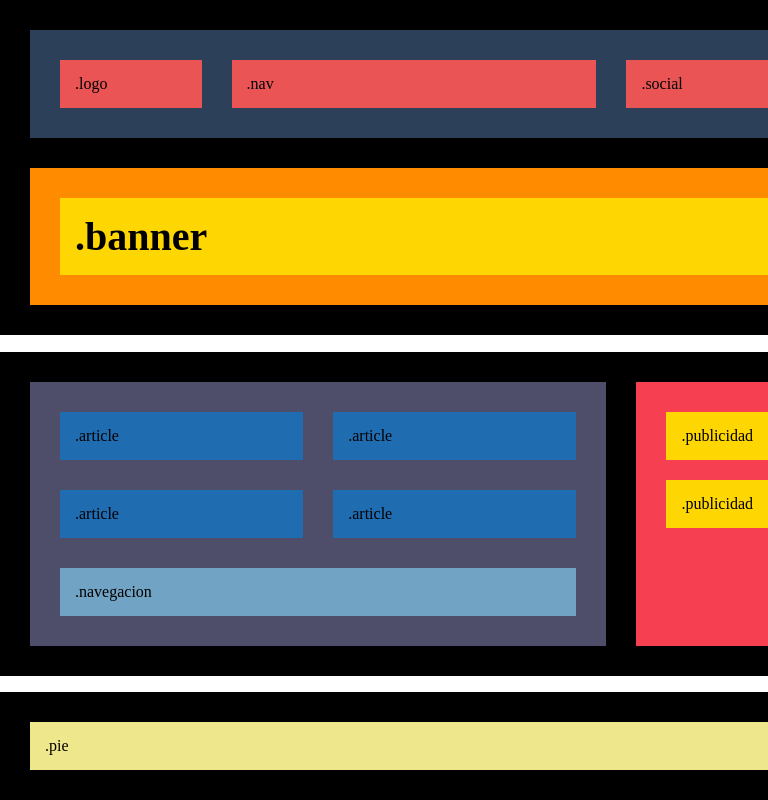
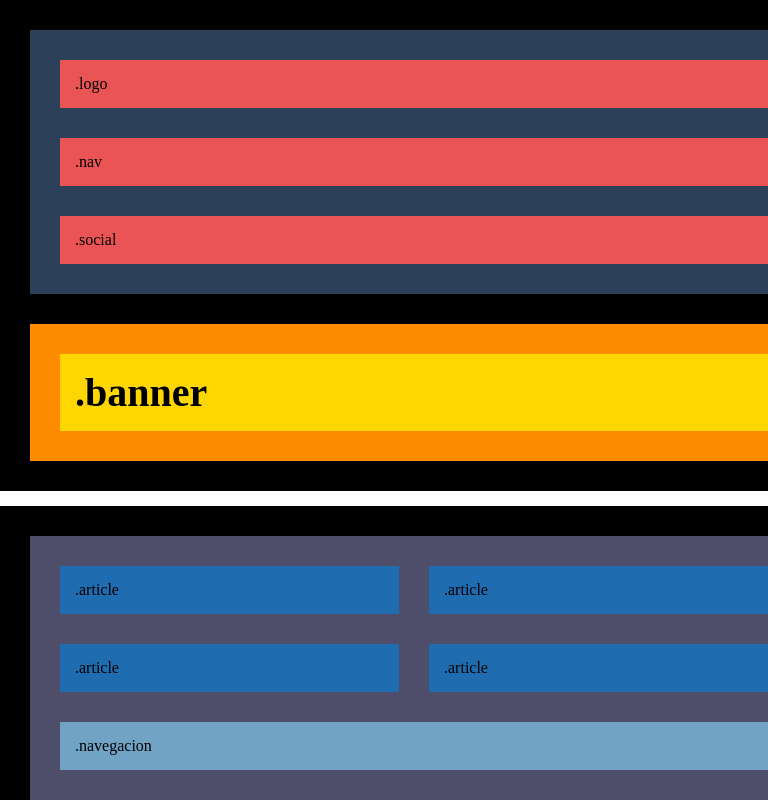
Before and after one commit to gemmaadev/exercici-1-frontend-it-academy, a plain HTML site: page index.html in a window 768 px wide. Shown: the top 800 px of the page. Drawn offline with Linux system fonts and the light colour scheme.

Commit message:
Commit exercici 1.2 - tablet version

```diff
--- a/styles.css
+++ b/styles.css
@@ -97,3 +97,15 @@ main {
   background-color: #efe78b;
   padding: 15px;
 }
+
+/* Media queries - tablet version */
+@media (min-width: 768px) and (max-width: 991px) {
+  #header-items-wrapper {
+    flex-direction: column;
+  }
+
+  #body-container {
+    display: flex !important; /*matxacarà qualsevol altre display*/
+    flex-direction: column;
+  }
+}
```
